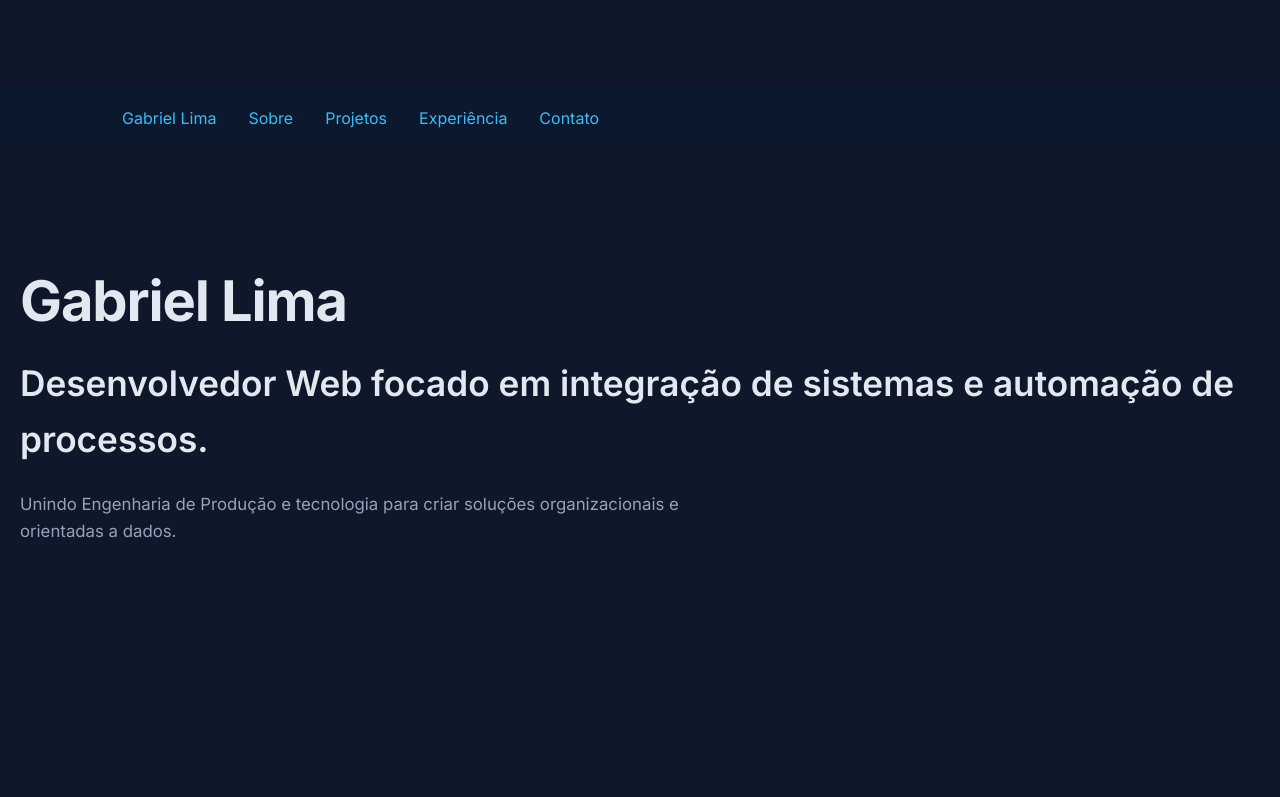
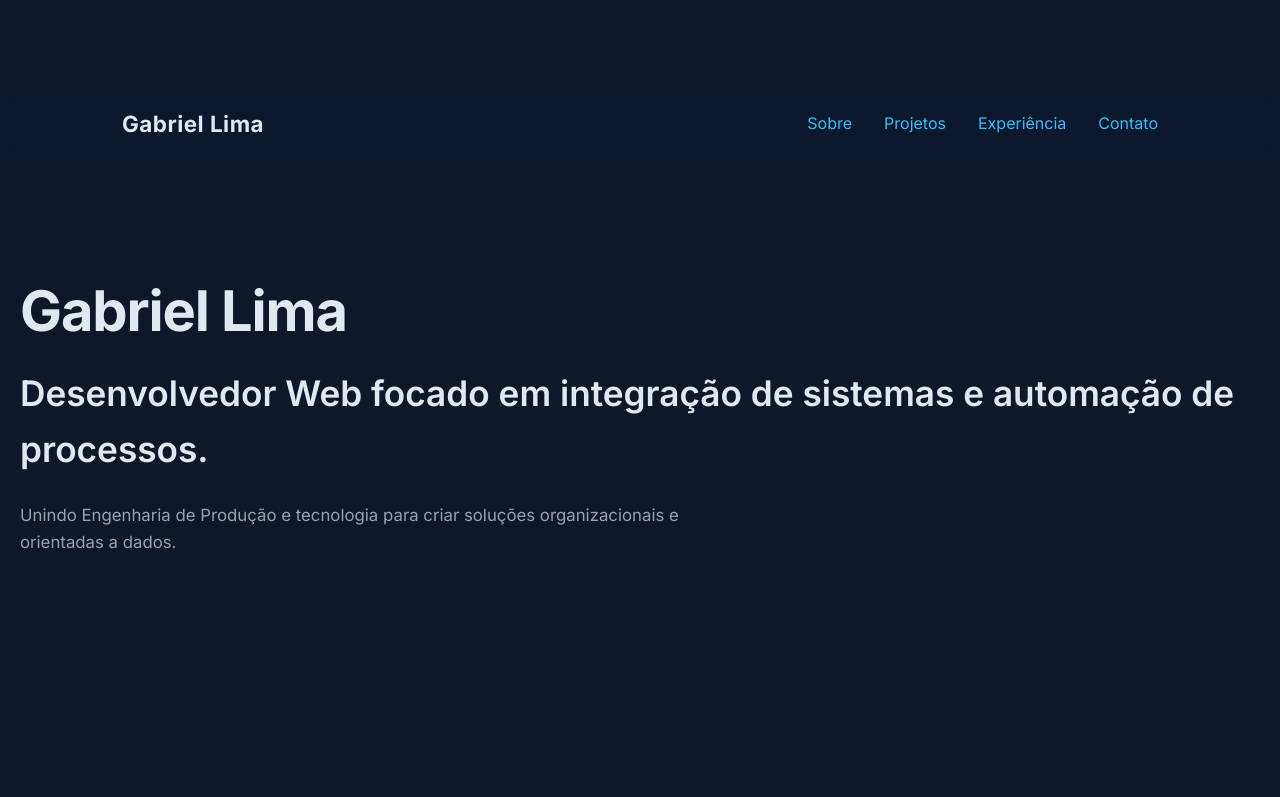
Before and after one commit to gabriel-lima55/portifolio_gabrielLima, a React (Vite) app: page / in a window 1280 px wide. Shown: the top 797 px of the page. Built offline with nearby package versions, Linux system fonts and the light colour scheme.

Commit message:
Fix case Contact component

```diff
--- a/src/components/Header.jsx
+++ b/src/components/Header.jsx
@@ -2,8 +2,9 @@ export default function Header() {
   return (
     <header className="header">
       <div className="header-container">
+        <div className="logo">Gabriel Lima</div>
+
         <nav>
-          <a href="home">Gabriel Lima</a>
           <a href="#about">Sobre</a>
           <a href="#projects">Projetos</a>
           <a href="#experience">Experiência</a>
--- a/src/styles/global.css
+++ b/src/styles/global.css
@@ -185,14 +185,16 @@ nav {
 
 /* Logo / Name */
 .logo {
-  font-weight: 600;
-  font-size: 1.1rem;
+  font-size: 1.4rem;
+  font-weight: 700;
+  letter-spacing: 0.5px;
 }
+
 
 /* Nav links */
 .nav-links a {
   margin-left: 28px;
-  font-size: 0.95rem;
+  font-size: 1rem;
   font-weight: 500;
 }
 
```
